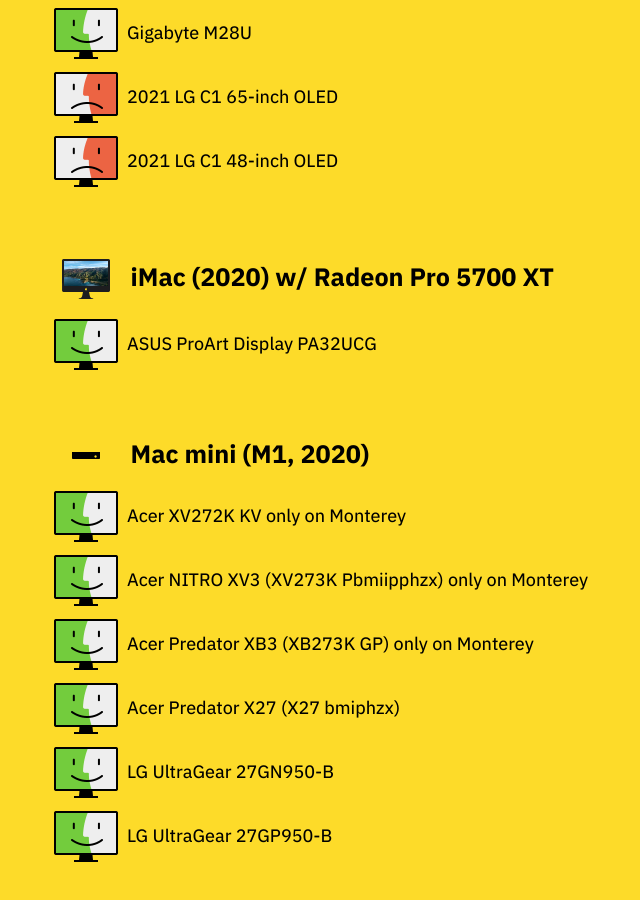
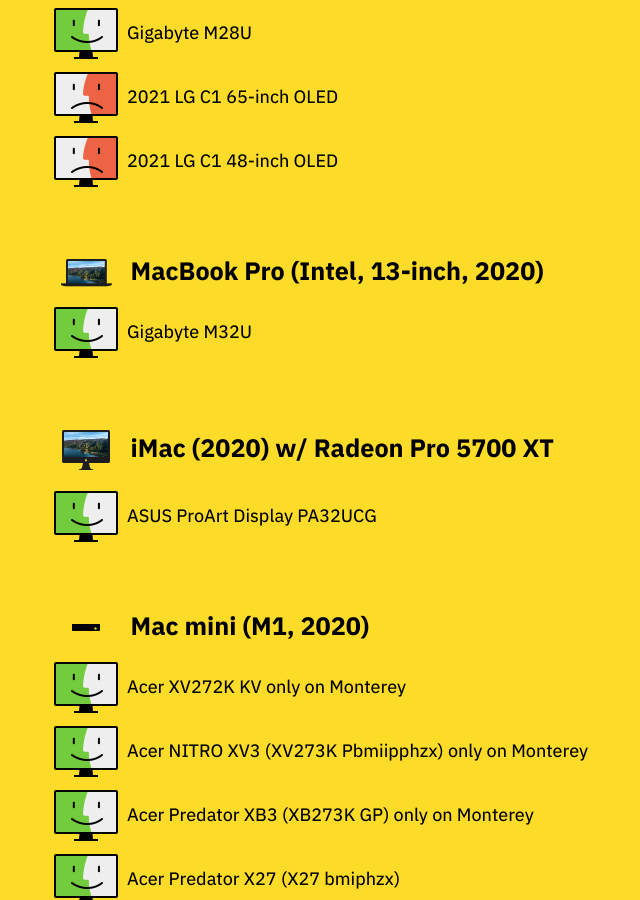
Before and after one commit to tonsky/tonsky.github.io, a Jekyll site: the page built from _posts/2021-02-24-monitors-mac.md, in a window 1280 px wide and 900 px high, scrolled down 2799 px. Shown: the whole window, without its empty margins (315-955 px from the left). Built offline with Jekyll 4.4.1, drawn with Linux system fonts in a browser that asks for light colours.

Commit message:
Add MacBook Pro 13"/Intel/2020 + Gigabyte M32U combo

```diff
--- a/_posts/2021-02-24-monitors-mac.md
+++ b/_posts/2021-02-24-monitors-mac.md
@@ -82,6 +82,10 @@
 
 <div class="row"><img src="doesnt_work.png" height=64> <span>2021 LG C1 48-inch OLED</span></div>
 
+## <img src="mbp_13_2020.png" height=32> <span>MacBook Pro (Intel, 13-inch, 2020) </span>
+
+<div class="row"><img src="works.png" height=64> <span>Gigabyte M32U</span></div>
+
 ## <img src="imac_2020.png" height=44> <span>iMac (2020) w/ Radeon Pro 5700 XT</span>
 
 <div class="row"><img src="works.png" height=64> <span>ASUS ProArt Display PA32UCG</span></div>
@@ -99,7 +103,6 @@
 <div class="row"><img src="works.png" height=64> <span>LG UltraGear 27GN950-B</span></div>
 
 <div class="row"><img src="works.png" height=64> <span>LG UltraGear 27GP950-B</span></div>
-
 
 ## <img src="air_2020.png" height=32> <span>MacBook Air (M1, 2020)</span>
 
```
